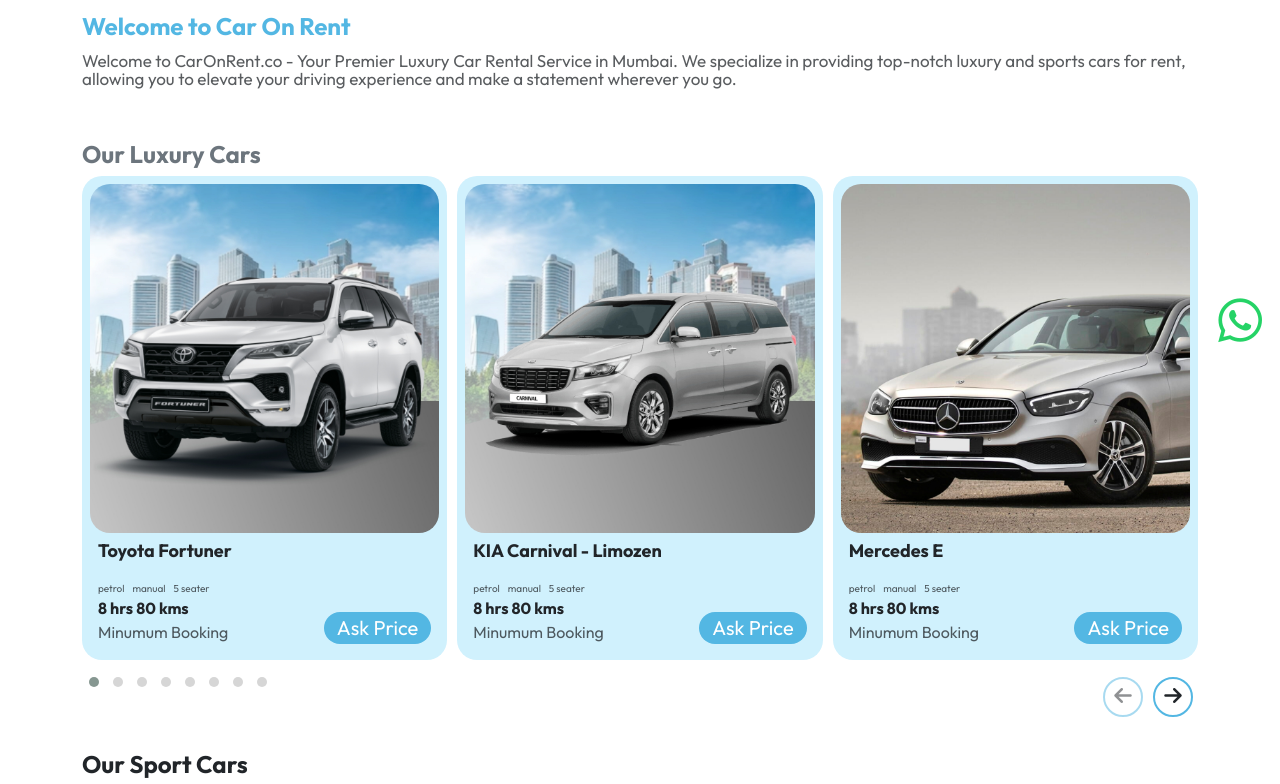
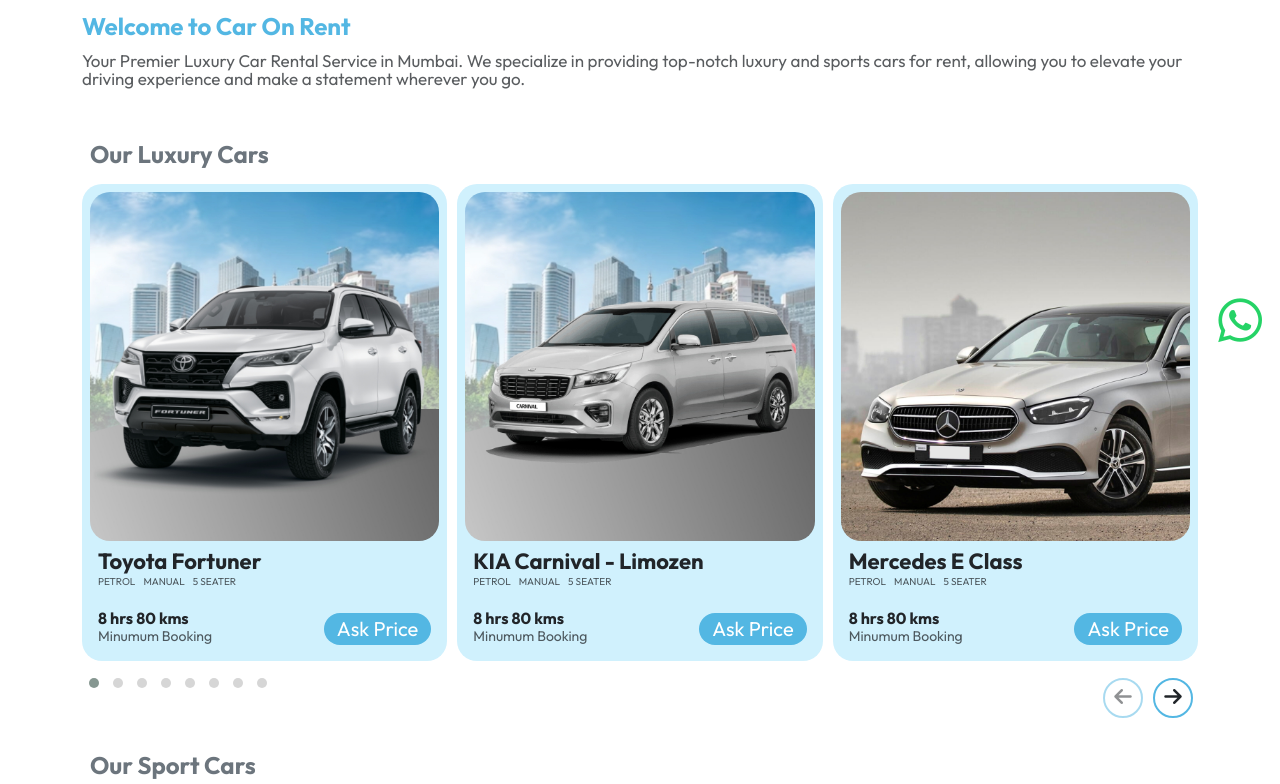
Before and after one commit to Kaminou2904/rentalCars, a React (Create React App) app in the folder frontend/: page / in a window 1280 px wide. Shown: the part 440-1224 px from the top of the page. Built offline with nearby package versions, Linux system fonts and the light colour scheme.

Commit message:
little changes

```diff
--- a/frontend/src/Components/Basiccard/Basiccard.css
+++ b/frontend/src/Components/Basiccard/Basiccard.css
@@ -8,11 +8,21 @@
 }
 
 .basicName{
-    font-size: 18px;
-    line-height: 19px;
-    height: 40px;
+    font-size: 22px;
+    line-height: 24px;
+    height: 25px;
 }
 
 .basicTab{
     font-size: 10px;
+    text-transform: uppercase;
 }
+
+.listingCardPrice{
+    line-height: 18px;
+    margin-top: 20px;
+}
+
+.priceSpan{
+    font-size: 14px;
+}
--- a/frontend/src/Data/Cars.json
+++ b/frontend/src/Data/Cars.json
@@ -120,7 +120,7 @@
             "mainfeatures": ["Elegantly designed", "Powerful engine", "High-tech", "Comfortable interior"],
             "img": "../carimg/Mercedes E Class - Luxury.jpg",
             "mainimg" : "../carimg/Mercedes E Class - Luxury.jpg",
-            "name": "Mercedes E",
+            "name": "Mercedes E class",
             "year": "2022",
             "price": 1500,
             "rating": 4.5,
@@ -134,7 +134,7 @@
             "mainfeatures": ["Opulent interior", "Advanced tech", "Powerful engine", "Serene ride"],
             "img": "../carimg/Mercedes S Class - Luxury.jpg",
             "mainimg" : "../carimg/Mercedes S Class - Luxury.jpg",
-            "name": "Mercedes S",
+            "name": "Mercedes S class",
             "year": "2022",
             "price": 2500,
             "rating": 4.5,
@@ -148,7 +148,7 @@
             "mainfeatures": ["Elegant design", "Agile handling", "Modern tech", "Comfortable interior"],
             "img": "../carimg/Mercedes C Class - Luxury.jpg",
             "mainimg" : "../carimg/Mercedes C Class - Luxury.jpg",
-            "name": "Mercedes c",
+            "name": "Mercedes c class",
             "year": "2022",
             "price": 1250,
             "rating": 4.5,
@@ -190,7 +190,7 @@
             "mainfeatures": ["Spacious interior", "Luxurious comfort", "Versatile seating", "Advanced tech"],
             "img": "../carimg/Mercedes v Class - Luxury.jpg",
             "mainimg" : "../carimg/Mercedes v Class - Luxury.jpg",
-            "name": "Mercedes V",
+            "name": "Mercedes V Class",
             "year": "2022",
             "price": 3200,
             "rating": 4.5,
--- a/frontend/src/Pages/Home/Home.jsx
+++ b/frontend/src/Pages/Home/Home.jsx
@@ -111,12 +111,12 @@
                     Welcome to Car On Rent
                 </p>
                 <p className="aboutTxt mt-2 text-muted mb-0 outfit-regular">
-                    Welcome to CarOnRent.co - Your Premier Luxury Car Rental Service in Mumbai. We specialize in providing top-notch luxury and sports cars for rent, allowing you to elevate your driving experience and make a statement wherever you go.
+                    Your Premier Luxury Car Rental Service in Mumbai. We specialize in providing top-notch luxury and sports cars for rent, allowing you to elevate your driving experience and make a statement wherever you go.
                 </p>
             </div>
 
             <div id='cars' className="basicCars container">
-                <p className="basicCarHead mb-0 text-secondary fs-4 outfit-bold mb-1 mt-5">
+                <p className="basicCarHead mb-0 text-secondary fs-4 outfit-bold mb-1 mt-5 pb-2 ps-2">
                     Our Luxury Cars
                 </p>
                 <div className="basicCardWraper">
@@ -135,7 +135,7 @@
             </div>
 
             <div className="basicCars container">
-                <p className="basicCarHead mb-0 fs-4 outfit-bold mb-1 mt-5">
+                <p className="basicCarHead text-secondary mb-0 fs-4 outfit-bold mb-1 mt-5 pb-2 ps-2">
                     Our Sport Cars
                 </p>
                 <div className="basicCardWraper">
@@ -152,7 +152,7 @@
             </div>
 
             <div className="listings container">
-                <p className="listingHead mb-0 text-secondary fs-4 outfit-bold mb-1 mt-5">
+                <p className="listingHead mb-0 text-secondary fs-4 outfit-bold mb-1 mt-5 pb-2 ps-2">
                     Our Basic Cars
                 </p>
                 <div className="listingWraper">
```
